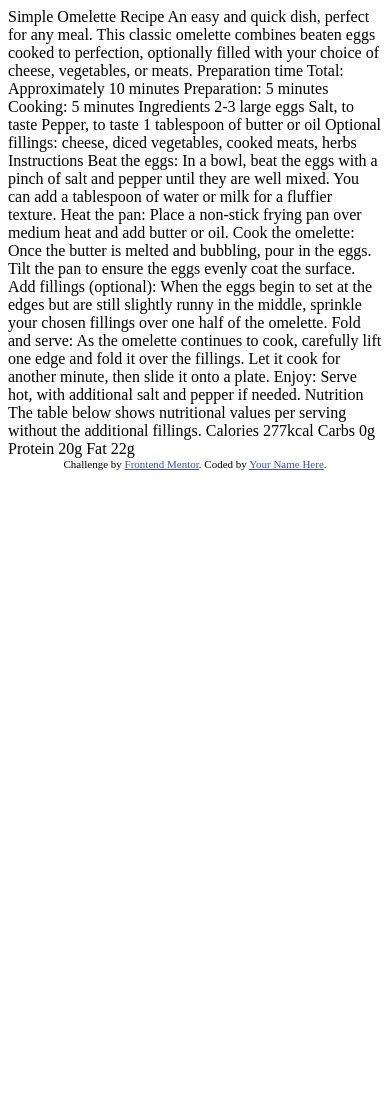
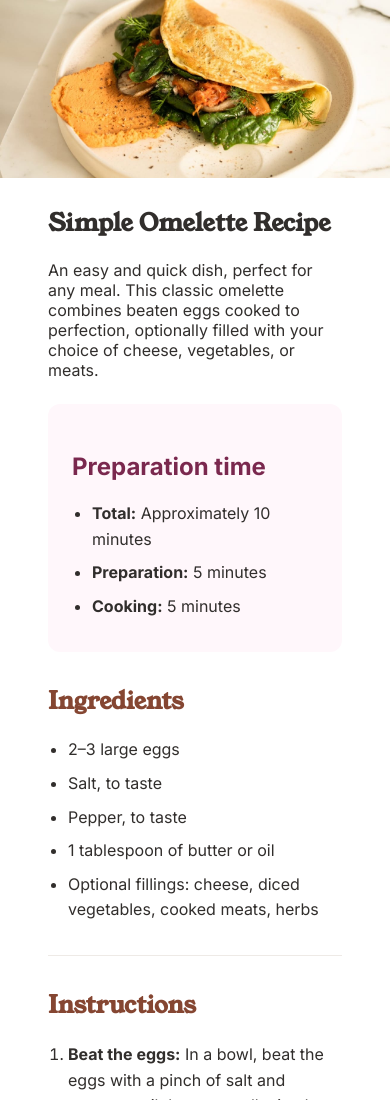
Before and after one commit to Ifeanyi-Owah/recipe-page-main, a plain HTML site: page index.html in a window 390 px wide. Shown: the top 1100 px of the page. Before the commit the page ends 844 px from the top, so only its background shows below. Drawn offline with Linux system fonts and the light colour scheme.

Commit message:
Initial Solution

```diff
--- a/index.html
+++ b/index.html
@@ -1,77 +1,123 @@
 <!DOCTYPE html>
 <html lang="en">
   <head>
-  <meta charset="UTF-8">
-  <meta name="viewport" content="width=device-width, initial-scale=1.0"> <!-- displays site properly based on user's device -->
-
-  <link rel="icon" type="image/png" sizes="32x32" href="./assets/images/favicon-32x32.png">
-
+    <meta charset="UTF-8" />
+    <meta name="viewport" content="width=device-width, initial-scale=1.0" />
     <title>Frontend Mentor | Recipe page</title>
-
-  <!-- Feel free to remove these styles or customise in your own stylesheet 👍 -->
-  <style>
-    .attribution { font-size: 11px; text-align: center; }
-    .attribution a { color: hsl(228, 45%, 44%); }
-  </style>
+    <link rel="stylesheet" href="./styles.css" />
+    <link
+      rel="icon"
+      type="image/png"
+      sizes="32x32"
+      href="./assets/images/favicon-32x32.png"
+    />
   </head>
   <body>
+    <article class="card">
+      <figure>
+        <img
+          src="./assets/images/image-omelette.jpeg"
+          alt="Image of an Omelette"
+        />
+      </figure>
+      <div class="card-body">
+        <header>
+          <h1>Simple Omelette Recipe</h1>
+          <p>
+            An easy and quick dish, perfect for any meal. This classic omelette
+            combines beaten eggs cooked to perfection, optionally filled with
+            your choice of cheese, vegetables, or meats.
+          </p>
+        </header>
 
-  Simple Omelette Recipe
+        <section class="preparation">
+          <h2>Preparation time</h2>
+          <ul>
+            <li><strong>Total:</strong> Approximately 10 minutes</li>
+            <li><strong>Preparation:</strong> 5 minutes</li>
+            <li><strong>Cooking:</strong> 5 minutes</li>
+          </ul>
+        </section>
 
-  An easy and quick dish, perfect for any meal. This classic omelette combines beaten eggs cooked
-  to perfection, optionally filled with your choice of cheese, vegetables, or meats.
+        <section class="ingredients">
+          <h2>Ingredients</h2>
+          <ul class="ingredients-list">
+            <li>2–3 large eggs</li>
+            <li>Salt, to taste</li>
+            <li>Pepper, to taste</li>
+            <li>1 tablespoon of butter or oil</li>
+            <li>
+              Optional fillings: cheese, diced vegetables, cooked meats, herbs
+            </li>
+          </ul>
+        </section>
 
-  Preparation time
+        <hr />
 
-  Total: Approximately 10 minutes
-  Preparation: 5 minutes
-  Cooking: 5 minutes
+        <section>
+          <h2>Instructions</h2>
+          <ol>
+            <li>
+              <strong>Beat the eggs:</strong> In a bowl, beat the eggs with a
+              pinch of salt and pepper until they are well mixed. You can add a
+              tablespoon of water or milk for a fluffier texture.
+            </li>
+            <li>
+              <strong>Heat the pan:</strong> Place a non-stick frying pan over
+              medium heat and add butter or oil.
+            </li>
+            <li>
+              <strong>Cook the omelette:</strong> Once the butter is melted and
+              bubbling, pour in the eggs. Tilt the pan to ensure the eggs evenly
+              coat the surface.
+            </li>
+            <li>
+              <strong>Add fillings (optional):</strong> When the eggs begin to
+              set at the edges but are still slightly runny in the middle,
+              sprinkle your chosen fillings over one half of the omelette.
+            </li>
+            <li>
+              <strong>Fold and serve:</strong> As the omelette continues to
+              cook, carefully lift one edge and fold it over the fillings. Let
+              it cook for another minute, then slide it onto a plate.
+            </li>
+            <li>
+              <strong>Enjoy:</strong> Serve hot, with additional salt and pepper
+              if needed.
+            </li>
+          </ol>
+        </section>
 
-  Ingredients
+        <hr />
 
-  2-3 large eggs
-  Salt, to taste
-  Pepper, to taste
-  1 tablespoon of butter or oil
-  Optional fillings: cheese, diced vegetables, cooked meats, herbs
-
-  Instructions
-
-  Beat the eggs: In a bowl, beat the eggs with a pinch of salt and pepper until they are well mixed.
-  You can add a tablespoon of water or milk for a fluffier texture.
-
-  Heat the pan: Place a non-stick frying pan over medium heat and add butter or oil.
-
-  Cook the omelette: Once the butter is melted and bubbling, pour in the eggs. Tilt the pan to ensure
-  the eggs evenly coat the surface.
-
-  Add fillings (optional): When the eggs begin to set at the edges but are still slightly runny in the
-  middle, sprinkle your chosen fillings over one half of the omelette.
-
-  Fold and serve: As the omelette continues to cook, carefully lift one edge and fold it over the
-  fillings. Let it cook for another minute, then slide it onto a plate.
-
-  Enjoy: Serve hot, with additional salt and pepper if needed.
-
-  Nutrition
-
-  The table below shows nutritional values per serving without the additional fillings.
-
-  Calories
-  277kcal
-
-  Carbs
-  0g
-
-  Protein
-  20g
-
-  Fat
-  22g
-
-  <div class="attribution">
-    Challenge by <a href="https://www.frontendmentor.io?ref=challenge" target="_blank">Frontend Mentor</a>.
-    Coded by <a href="#">Your Name Here</a>.
+        <section>
+          <h2>Nutrition</h2>
+          <p>
+            The table below shows nutritional values per serving without the
+            additional fillings.
+          </p>
+          <table>
+            <tbody>
+              <tr>
+                <td>Calories</td>
+                <td>277kcal</td>
+              </tr>
+              <tr>
+                <td>Carbs</td>
+                <td>0g</td>
+              </tr>
+              <tr>
+                <td>Protein</td>
+                <td>20g</td>
+              </tr>
+              <tr>
+                <td>Fat</td>
+                <td>22g</td>
+              </tr>
+            </tbody>
+          </table>
+        </section>
       </div>
+    </article>
   </body>
 </html>
--- /dev/null
+++ b/styles.css
@@ -0,0 +1,149 @@
+@import url("https://fonts.googleapis.com/css2?family=Inter:wght@400;700&family=Young+Serif&display=swap");
+
+:root {
+  --brown-800: #854632;
+  --stone-900: #312e2c;
+  --stone-600: #5f564d;
+  --stone-150: #e3ddd7;
+  --stone-100: #f3e5d7;
+  --stone-125: #eeeae6;
+  --white: #ffffff;
+  --rose-800: #7a284e;
+  --rose-50: #fff7fb;
+  --border-light: 1px solid var(--stone-125);
+  --space-xs: 0.5rem;
+  --space-sm: 1rem;
+  --space-md: 1.5rem;
+  --space-lg: 2rem;
+}
+
+*,
+*::before,
+*::after {
+  box-sizing: border-box;
+}
+
+body {
+  background-color: var(--stone-100);
+  font-family: "Inter", sans-serif;
+  color: var(--stone-900);
+  margin: 0;
+  padding: clamp(2rem, 5vh, 4rem) 1rem;
+  display: flex;
+  justify-content: center;
+  min-height: 100vh;
+  overflow-x: hidden;
+}
+
+.card {
+  width: min(90%, 736px);
+  background-color: var(--white);
+  border-radius: 1.25rem;
+  box-shadow: 0 0.625rem 1.875rem rgba(0, 0, 0, 0.05);
+  overflow: hidden;
+  padding-top: 1.25rem;
+}
+
+.card-body {
+  padding: clamp(1rem, 4vw, 2rem);
+}
+
+h1,
+h2 {
+  font-family: "Young Serif", serif;
+  margin-top: 0;
+}
+
+img {
+  width: 100%;
+  border-radius: 10px;
+}
+
+.preparation {
+  background-color: var(--rose-50);
+  padding: var(--space-sm) var(--space-md);
+  border-radius: 0.75rem;
+  margin-block: var(--space-md);
+}
+
+.preparation h2 {
+  color: var(--rose-800);
+  font-family: inherit;
+}
+
+section h2 {
+  color: var(--brown-800);
+  margin-top: var(--space-lg);
+}
+
+ul,
+ol {
+  padding-left: 1.25rem;
+}
+
+li {
+  margin-bottom: var(--space-xs);
+  line-height: 1.6;
+}
+
+hr {
+  border: none;
+  border-bottom: var(--border-light);
+  margin-block: var(--space-lg);
+}
+
+table {
+  width: 100%;
+  border-collapse: collapse;
+  margin-top: var(--space-md);
+}
+
+td {
+  border-bottom: var(--border-light);
+  padding: var(--space-sm) 0;
+  font-size: 0.875rem;
+}
+
+td:nth-child(1) {
+  padding-left: 2.5rem;
+  width: 54%;
+}
+
+td:nth-child(2) {
+  font-weight: bold;
+  color: var(--brown-800);
+}
+
+table tr:last-child td {
+  border-bottom: none;
+}
+
+/* Mobile view (375px) */
+@media (max-width: 400px) {
+  body {
+    padding: 0;
+  }
+
+  figure {
+    width: 100%;
+    display: block;
+    margin-block-start: 0;
+    margin-block-end: 0;
+    margin-inline-start: 0;
+    margin-inline-end: 0;
+  }
+
+  .card {
+    width: 100%;
+    border-radius: 0;
+    padding-top: 0;
+  }
+
+  .card-body {
+    padding: 1.5rem 3rem;
+  }
+
+  img {
+    border-radius: 0;
+  }
+}
```
Also changed, not shown: assets/images/Desktop.png (added), assets/images/Mobile.png (added), assets/images/Tablet.png (added), 1 other file. Lines whose indentation alone changed are shown as unchanged.
